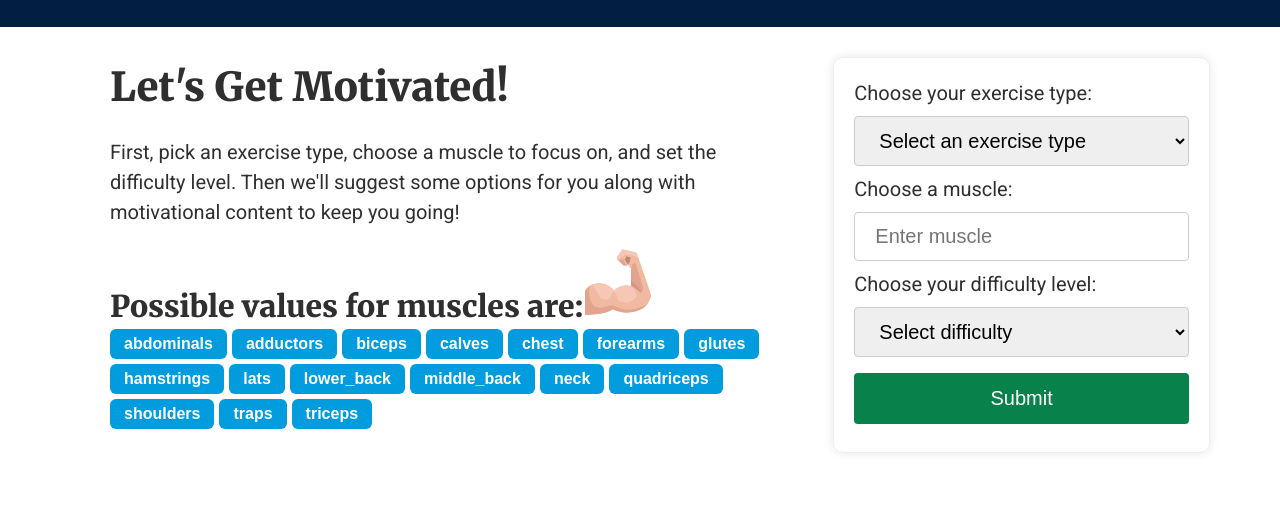
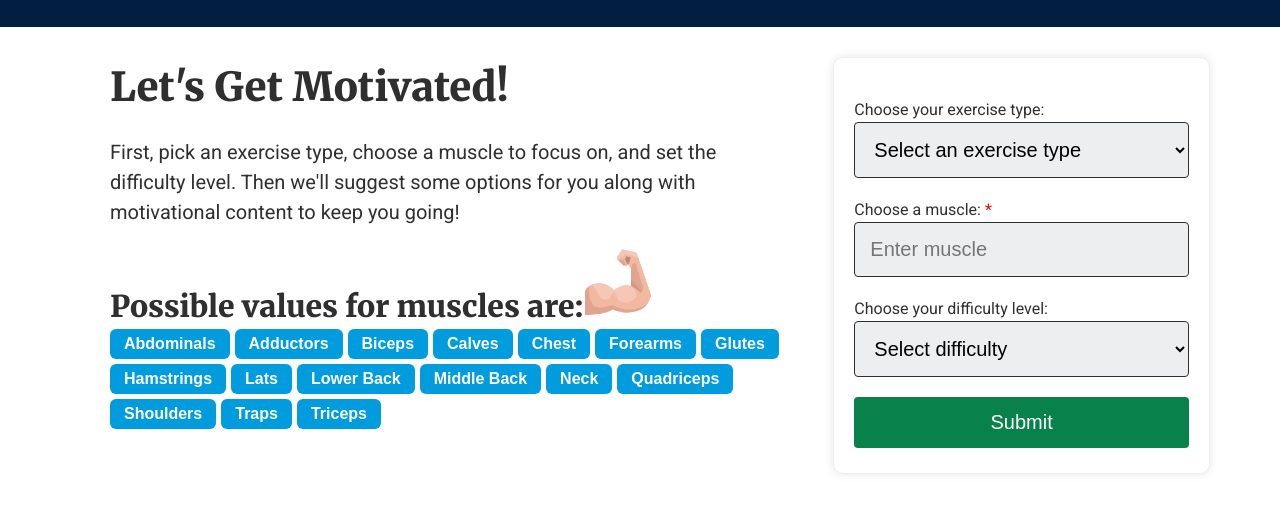
Before and after one commit to vwolfley/wdd-330-exercise-motivational-app, a website built with Vite: page src/index.html in a window 1280 px wide. Shown: the part 133-646 px from the top of the page. Built offline with nearby package versions, Linux system fonts and the light colour scheme.

Commit message:
update buttons

```diff
--- /dev/null
+++ b/src/data/muscleOptions.json
@@ -0,0 +1,84 @@
+{
+    "muscleGroups": [
+        {
+            "key": 1,
+            "name": "Abdominals",
+            "value": "abdominals"
+        },
+        {
+            "key": 2,
+            "name": "Adductors",
+            "value": "adductors"
+        },
+        {
+            "key": 3,
+            "name": "Biceps",
+            "value": "biceps"
+        },
+        {
+            "key": 4,
+            "name": "Calves",
+            "value": "calves"
+        },
+        {
+            "key": 5,
+            "name": "Chest",
+            "value": "chest"
+        },
+        {
+            "key": 6,
+            "name": "Forearms",
+            "value": "forearms"
+        },
+        {
+            "key": 7,
+            "name": "Glutes",
+            "value": "glutes"
+        },
+        {
+            "key": 8,
+            "name": "Hamstrings",
+            "value": "hamstrings"
+        },
+        {
+            "key": 9,
+            "name": "Lats",
+            "value": "lats"
+        },
+        {
+            "key": 10,
+            "name": "Lower Back",
+            "value": "lower_back"
+        },
+        {
+            "key": 11,
+            "name": "Middle Back",
+            "value": "middle_back"
+        },
+        {
+            "key": 12,
+            "name": "Neck",
+            "value": "neck"
+        },
+        {
+            "key": 13,
+            "name": "Quadriceps",
+            "value": "quadriceps"
+        },
+        {
+            "key": 14,
+            "name": "Shoulders",
+            "value": "shoulders"
+        },
+        {
+            "key": 15,
+            "name": "Traps",
+            "value": "traps"
+        },
+        {
+            "key": 16,
+            "name": "Triceps",
+            "value": "triceps"
+        }
+    ]
+}
--- a/src/index.html
+++ b/src/index.html
@@ -62,32 +62,14 @@
                             alt="blue muscle icon"
                         />
                     </h3>
-                    <div class="mOptions">
-                        <button class="button-muscle">abdominals</button>
-                        <button class="button-muscle">adductors</button>
-                        <button class="button-muscle">biceps</button>
-                        <button class="button-muscle">calves</button>
-                        <button class="button-muscle">chest</button>
-                        <button class="button-muscle">forearms</button>
-                        <button class="button-muscle">glutes</button>
-                        <button class="button-muscle">hamstrings</button>
-                        <button class="button-muscle">lats</button>
-                        <button class="button-muscle">lower_back</button>
-                        <button class="button-muscle">middle_back</button>
-                        <button class="button-muscle">neck</button>
-                        <button class="button-muscle">quadriceps</button>
-                        <button class="button-muscle">shoulders</button>
-                        <button class="button-muscle">traps</button>
-                        <button class="button-muscle">triceps</button>
-                    </div>
+                    <div id="muscle-list" class="mOptions"></div>
                 </div>
 
                 <form id="exerciseForm">
                     <label for="exerciseType" class="top"
-                        >Choose your exercise type:</label
-                    >
+                        >Choose your exercise type:
                         <select id="exerciseType" name="exerciseType">
-                        <option value="" disabled selected>
+                            <option value="" selected>
                                 Select an exercise type
                             </option>
                             <option value="cardio">Cardio</option>
@@ -100,26 +82,28 @@
                             <option value="stretching">Stretching</option>
                             <option value="strongman">Strongman</option>
                         </select>
+                    </label>
 
-                    <label for="muscle" class="top">Choose a muscle:</label>
+                    <label class="top"
+                        >Choose a muscle:<span class="required"> *</span>
                         <input
                             type="text"
                             id="muscle"
                             name="muscle"
                             placeholder="Enter muscle"
+                            required
                         />
+                    </label>
 
                     <label for="difficulty" class="top"
-                        >Choose your difficulty level:</label
-                    >
+                        >Choose your difficulty level:
                         <select id="difficulty" name="difficulty">
-                        <option value="" disabled selected>
-                            Select difficulty
-                        </option>
+                            <option value="" selected>Select difficulty</option>
                             <option value="beginner">Beginner</option>
                             <option value="intermediate">Intermediate</option>
                             <option value="expert">Expert</option>
                         </select>
+                    </label>
                     <button type="submit">Submit</button>
                 </form>
             </section>
--- a/src/scripts/exercise.js
+++ b/src/scripts/exercise.js
@@ -1,5 +1,7 @@
 import { motivation } from "./motivation";
+
 export function exercise() {
+
     // Listen for form submission
     document
         .getElementById("exerciseForm")
@@ -16,7 +18,7 @@ export function exercise() {
                 .value.trim();
 
             // Call the motivation function
-            motivation();
+            // motivation();
 
             // Call the API function with the city name
             exerciseApiFetch(exerciseType, muscle, difficulty);
--- a/src/scripts/main.js
+++ b/src/scripts/main.js
@@ -1,9 +1,69 @@
 import { aboutModal } from "./aboutModal.js";
 import { exercise } from "./exercise.js";
-
 
 // Call the aboutModal function
 aboutModal();
 
 // Call the exercise function
 exercise();
+
+// Calls the data from json file
+async function createMuscleList() {
+    try {
+        const response = await fetch("../data/muscleOptions.json");
+        if (response.ok) {
+            const result = await response.json();
+            // console.log(result);
+            renderMuscleList(result);
+        } else {
+            throw new Error(await response.text());
+        }
+    } catch (error) {
+        console.error(error);
+    }
+}
+createMuscleList();
+
+// Renders the muscle button list
+function renderMuscleList(result) {
+    // console.log(result);
+    const muscleList = document.getElementById("muscle-list");
+
+    const muscles = result.muscleGroups;
+
+    muscles.forEach((muscle) => {
+        const muscleButton = document.createElement("button");
+        muscleButton.textContent = muscle.name;
+        muscleButton.classList.add("button-muscle");
+        muscleButton.setAttribute("data-muscle", muscle.value);
+        muscleList.appendChild(muscleButton);
+    });
+
+    // Get reference to the input field
+    const muscleInput = document.getElementById("muscle");
+
+    // Function to handle button clicks
+    const muscleButtons = document.querySelectorAll(".button-muscle");
+
+    muscleButtons.forEach((button) => {
+        button.addEventListener("click", () => {
+            // Get the muscle name from the button's data attribute
+            const selectedMuscle = button.getAttribute("data-muscle");
+            console.log("Selected muscle:", selectedMuscle);
+            // Set the muscle name in the input field
+            muscleInput.value = selectedMuscle;
+
+            // Optionally highlight the clicked button and remove highlight from others
+            muscleButtons.forEach((btn) => btn.classList.remove("active"));
+            button.classList.add("active");
+        });
+    });
+
+    // Listen for changes in the input field
+    muscleInput.addEventListener("input", () => {
+        // If the input field is manually cleared, remove the 'active' class from all buttons
+        if (muscleInput.value === "") {
+            muscleButtons.forEach((btn) => btn.classList.remove("active"));
+        }
+    });
+}
--- a/src/scripts/motivation.js
+++ b/src/scripts/motivation.js
@@ -2,7 +2,8 @@ export function motivation() {
     // Listen for form submission
     motivationApiFetch();
     async function motivationApiFetch() {
-        const url = `https://zenquotes.io/api/quotes/`;
+        // const url = `https://zenquotes.io/api/quotes/`;
+        const url = 'https://type.fit/api/quotes';
         try {
             const response = await fetch(url);
             if (response.ok) {
--- a/src/styles/exercise.css
+++ b/src/styles/exercise.css
@@ -237,6 +237,7 @@ main {
 #exerciseForm {
     display: flex;
     flex-direction: column;
+    justify-content: center;
     padding: 1rem;
     border: 1px solid var(--light-grey);
     border-radius: 0.5rem;
@@ -246,37 +247,50 @@ input[type="text"],
 select {
     width: 100%;
     padding: 12px 20px;
-    margin: 8px 0;
     display: inline-block;
-    border: 1px solid #ccc;
+    border: 1px solid var(--light-grey);
     border-radius: 4px;
     box-sizing: border-box;
     font-size: 1rem;
 }
 
+form label.top {
+    display: block;
+    padding-top: 1rem;
+    color: var(--accent1-color);
+    font-size: 0.8rem;
+}
+
 form label.top input,
 form label.top textarea,
 form label.top select {
-    -webkit-appearance: none;
     display: block;
     font-size: 1rem;
-    border: solid 1px #999;
+    border: solid 1px var(--dark-grey);
     border-radius: 4px;
     padding: 0.75rem;
-    background-color: rgba(0, 0, 0, 0.1);
+    background-color: var(--light-grey);
     width: 100%;
-    max-width: 20rem;
+    /* max-width: 20rem; */
 }
+select option {
+    background-color: var(--light-grey);
+}
+.required {
+    color: red;
+}
+
 button[type="submit"] {
     width: 100%;
     background-color: var(--tertiary-color);
     color: white;
     padding: 14px 20px;
-    margin: 8px 0;
+    margin: 1rem 0 0.25rem;
     border: none;
     border-radius: 4px;
     cursor: pointer;
     font-size: 1rem;
+    /* max-width: 20rem; */
 }
 
 /* CSS  Button*/
@@ -298,3 +312,6 @@ button[type="submit"] {
 .button-muscle:hover {
     background-color: #008cc7;
 }
+.button-muscle.active {
+    background-color: #005f7f;
+}
```
Lines whose indentation alone changed are shown as unchanged.
